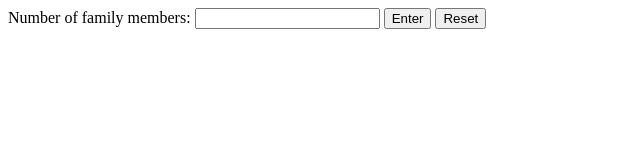
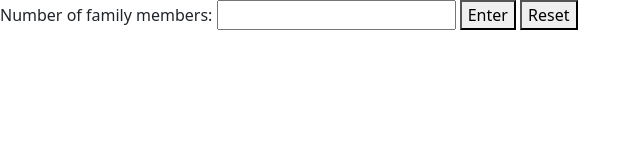
Before and after one commit to lucilakim/r-argentina-programa, a website: page introduccion-a-js-master/tareas/class-10/task-1-class-10-age-form-index.html in a window 1280 px wide. Shown: the whole page, without its empty margins (0-640 px from the left). Drawn offline with nearby package versions, Linux system fonts and the light colour scheme; files that its build step writes are made by us from their sources; files whose address does not match are found by name.

Commit message:
Add by npm the Bootstrap dependency to the project

```diff
--- a/introduccion-a-js-master/tareas/class-10/task-1-class-10-age-form-index.html
+++ b/introduccion-a-js-master/tareas/class-10/task-1-class-10-age-form-index.html
@@ -6,6 +6,8 @@
     <meta http-equiv="X-UA-Compatible" content="IE=edge">
     <meta name="viewport" content="width=device-width, initial-scale=1.0">
     <title>Document</title>
+    <!-- CSS only -->
+    <link rel="stylesheet" href="../../../node_modules/bootstrap/dist/css/bootstrap.min.css">
     <link rel="stylesheet" href="./task-1-class-6-styles.css">
 </head>
 
```
